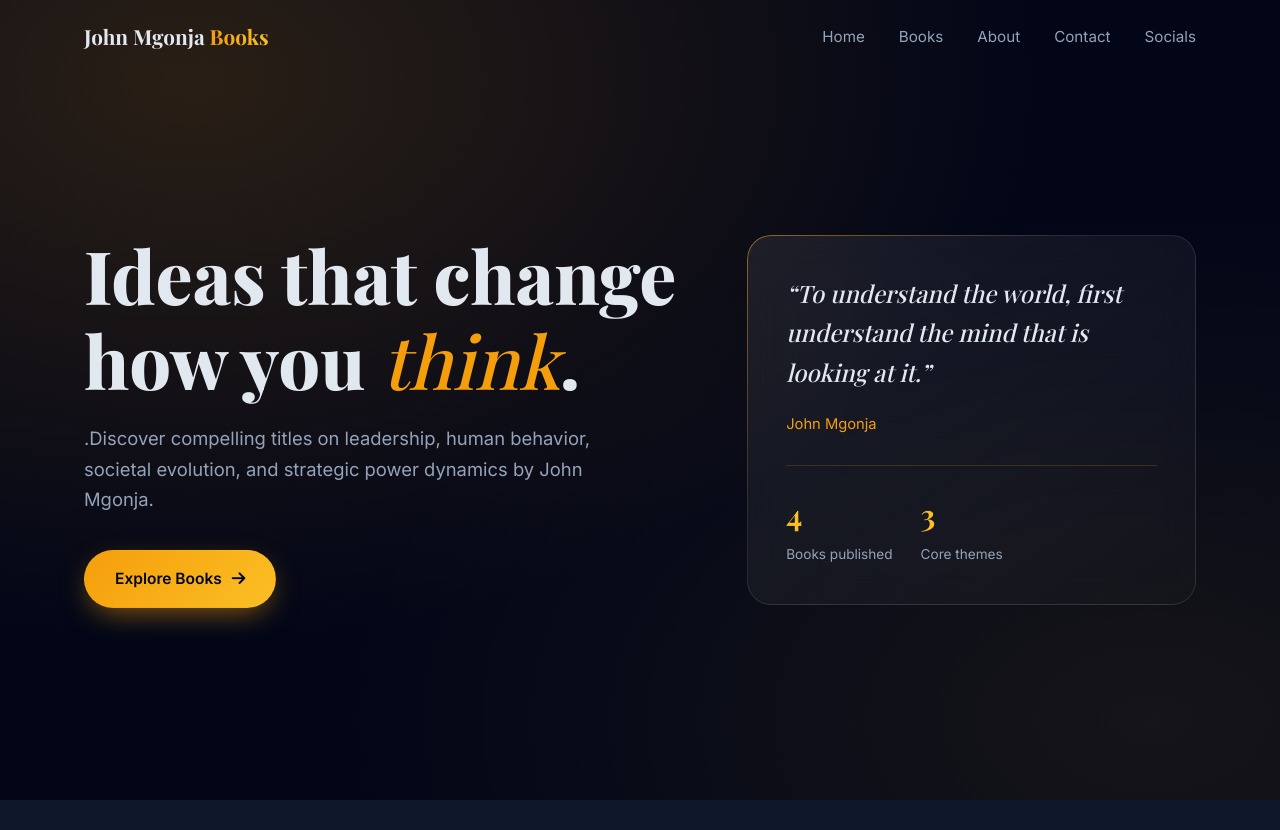
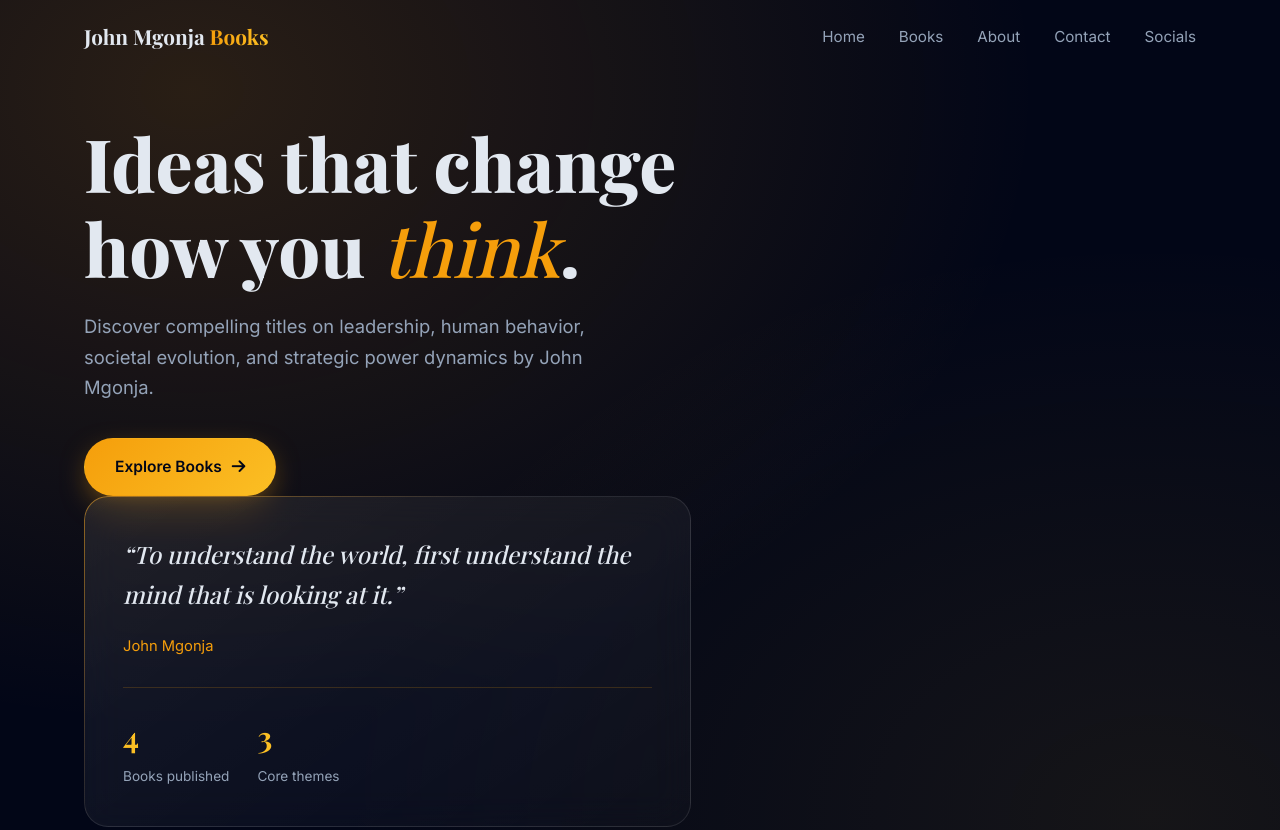
Before and after one commit to saintstech255/johnmgonjabooks, a plain HTML site: page index.html in a window 1280 px wide. Shown: the top 830 px of the page. Drawn offline with nearby package versions, Linux system fonts and the light colour scheme; a web font is replaced by a local one.

Commit message:
Update index.html

```diff
--- a/index.html
+++ b/index.html
@@ -40,23 +40,35 @@
 </header>
 
 <main>
-  <section class="hero" id="home">
-    <div class="wrap">
-      <div>
-        <h1>Ideas that change how you <em>think</em>.</h1>
-        <p>.Discover compelling titles on leadership, human behavior, societal evolution, and strategic power dynamics by John Mgonja.</p>
-        <a href="#books" class="btn btn-gold">Explore Books <i class="fa-solid fa-arrow-right"></i></a>
-      </div>
+<section class="hero" id="home">
+  <div class="wrap">
+    <div class="hero-content">
+      <h1>Ideas that change how you <em>think</em>.</h1>
+
+      <p>
+        Discover compelling titles on leadership, human behavior,
+        societal evolution, and strategic power dynamics by John Mgonja.
+      </p>
+
+      <a href="#books" class="btn btn-gold">
+        Explore Books <i class="fa-solid fa-arrow-right"></i>
+      </a>
+
       <div class="glass hero-card">
-        <blockquote>“To understand the world, first understand the mind that is looking at it.”</blockquote>
+        <blockquote>
+          “To understand the world, first understand the mind that is looking at it.”
+        </blockquote>
         <cite>John Mgonja</cite>
+
         <div class="stats">
           <div><b>4</b><span>Books published</span></div>
           <div><b>3</b><span>Core themes</span></div>
         </div>
       </div>
     </div>
-  </section>
+  </div>
+</section>
+
 
   <section id="books">
     <div class="wrap">
```
